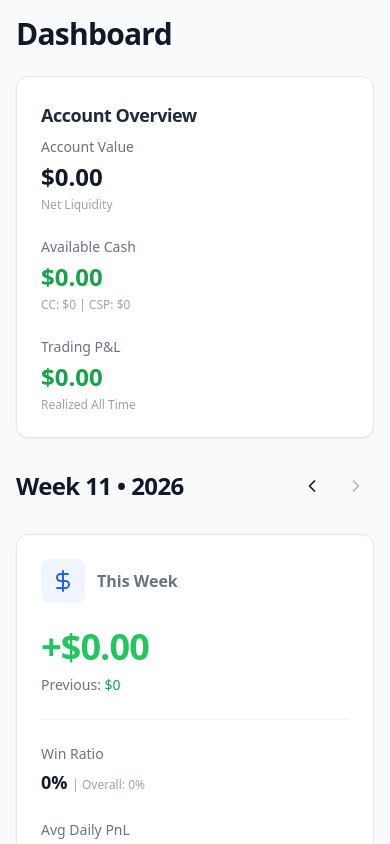
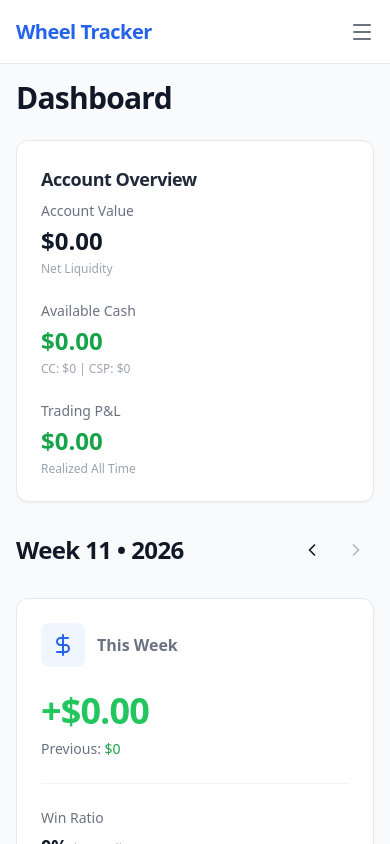
Before and after one commit to jeyasaran/my-wheel-tracker, a React (Vite) app: page / in a window 390 px wide. Built offline with nearby package versions, Linux system fonts and the light colour scheme; no server answers.

Commit message:
Add responsive mobile header and slide-out sidebar overlay

```diff
--- a/config.yaml
+++ b/config.yaml
@@ -1,6 +1,6 @@
 name: "Options Wheel Tracker"
 description: "A comprehensive tracker for Options Wheel Strategy and Long stock positions."
-version: "1.2.8"
+version: "1.2.9"
 slug: "options_wheel_tracker"
 init: false
 arch:
--- a/src/layouts/SidebarLayout.tsx
+++ b/src/layouts/SidebarLayout.tsx
@@ -1,24 +1,53 @@
 import { Outlet, NavLink } from 'react-router-dom';
-import { LayoutDashboard, List, Settings, Archive, DollarSign, TrendingUp, Palette, Building2, Loader2, Activity } from 'lucide-react';
+import { LayoutDashboard, List, Settings, Archive, DollarSign, TrendingUp, Palette, Building2, Loader2, Activity, Menu, X } from 'lucide-react';
 import { cn } from '../lib/utils';
 import { useTradeStore } from '../hooks/useTradeStore';
+import { useState } from 'react';
 
 export function SidebarLayout() {
     const { loading } = useTradeStore();
+    const [mobileMenuOpen, setMobileMenuOpen] = useState(false);
+
+    const closeMobileMenu = () => setMobileMenuOpen(false);
 
     return (
-        <div className="flex h-screen w-full bg-gray-50 dark:bg-gray-950 text-gray-900 dark:text-gray-100 font-sans">
-            {/* Sidebar code... omitted for brevity in replace_file_content if possible but I'll include enough to match */}
-            <aside className="hidden w-64 flex-col border-r border-gray-200 bg-white dark:border-gray-800 dark:bg-gray-900 md:flex">
+        <div className="flex flex-col md:flex-row h-screen w-full bg-gray-50 dark:bg-gray-950 text-gray-900 dark:text-gray-100 font-sans">
+            {/* Mobile Header */}
+            <div className="md:hidden flex h-16 items-center justify-between border-b border-gray-200 px-4 bg-white dark:border-gray-800 dark:bg-gray-900 shrink-0">
+                <h1 className="text-xl font-bold tracking-tight text-blue-600 dark:text-blue-500">
+                    Wheel Tracker
+                </h1>
+                <button
+                    onClick={() => setMobileMenuOpen(!mobileMenuOpen)}
+                    className="p-2 -mr-2 text-gray-500 hover:text-gray-900 dark:text-gray-400 dark:hover:text-gray-100"
+                >
+                    {mobileMenuOpen ? <X className="h-6 w-6" /> : <Menu className="h-6 w-6" />}
+                </button>
+            </div>
+
+            {/* Mobile Overlay */}
+            {mobileMenuOpen && (
+                <div
+                    className="fixed inset-0 z-40 bg-black/50 backdrop-blur-sm md:hidden"
+                    onClick={closeMobileMenu}
+                />
+            )}
+
+            {/* Sidebar */}
+            <aside className={cn(
+                "fixed inset-y-0 left-0 z-50 w-64 flex-col border-r border-gray-200 bg-white dark:border-gray-800 dark:bg-gray-900 transition-transform duration-300 ease-in-out md:static md:flex",
+                mobileMenuOpen ? "translate-x-0 flex" : "-translate-x-full md:translate-x-0"
+            )}>
                 <div className="flex h-16 items-center border-b border-gray-200 px-6 dark:border-gray-800">
                     <h1 className="text-xl font-bold tracking-tight text-blue-600 dark:text-blue-500">
                         Wheel Tracker
                     </h1>
                 </div>
-                {/* ... existing nav ... */}
-                <nav className="flex-1 space-y-1 p-4">
+
+                <nav className="flex-1 space-y-1 p-4 overflow-y-auto">
                     <NavLink
                         to="/"
+                        onClick={closeMobileMenu}
                         className={({ isActive }) =>
                             cn(
                                 'flex items-center gap-3 rounded-md px-3 py-2 text-sm font-medium transition-colors',
@@ -33,6 +62,7 @@ export function SidebarLayout() {
                     </NavLink>
                     <NavLink
                         to="/metrics"
+                        onClick={closeMobileMenu}
                         className={({ isActive }) =>
                             cn(
                                 'flex items-center gap-3 rounded-md px-3 py-2 text-sm font-medium transition-colors',
@@ -47,6 +77,7 @@ export function SidebarLayout() {
                     </NavLink>
                     <NavLink
                         to="/trades"
+                        onClick={closeMobileMenu}
                         className={({ isActive }) =>
                             cn(
                                 'flex items-center gap-3 rounded-md px-3 py-2 text-sm font-medium transition-colors',
@@ -61,6 +92,7 @@ export function SidebarLayout() {
                     </NavLink>
                     <NavLink
                         to="/positions"
+                        onClick={closeMobileMenu}
                         className={({ isActive }) =>
                             cn(
                                 'flex items-center gap-3 rounded-md px-3 py-2 text-sm font-medium transition-colors',
@@ -75,6 +107,7 @@ export function SidebarLayout() {
                     </NavLink>
                     <NavLink
                         to="/archive"
+                        onClick={closeMobileMenu}
                         className={({ isActive }) =>
                             cn(
                                 'flex items-center gap-3 rounded-md px-3 py-2 text-sm font-medium transition-colors',
@@ -93,6 +126,7 @@ export function SidebarLayout() {
                     </div>
                     <NavLink
                         to="/settings/cash-ledger"
+                        onClick={closeMobileMenu}
                         className={({ isActive }) =>
                             cn(
                                 'flex items-center gap-3 rounded-md px-3 py-2 text-sm font-medium transition-colors',
@@ -107,6 +141,7 @@ export function SidebarLayout() {
                     </NavLink>
                     <NavLink
                         to="/settings/massive"
+                        onClick={closeMobileMenu}
                         className={({ isActive }) =>
                             cn(
                                 'flex items-center gap-3 rounded-md px-3 py-2 text-sm font-medium transition-colors',
@@ -121,6 +156,7 @@ export function SidebarLayout() {
                     </NavLink>
                     <NavLink
                         to="/settings/brokers"
+                        onClick={closeMobileMenu}
                         className={({ isActive }) =>
                             cn(
                                 'flex items-center gap-3 rounded-md px-3 py-2 text-sm font-medium transition-colors',
@@ -135,6 +171,7 @@ export function SidebarLayout() {
                     </NavLink>
                     <NavLink
                         to="/settings/theme"
+                        onClick={closeMobileMenu}
                         className={({ isActive }) =>
                             cn(
                                 'flex items-center gap-3 rounded-md px-3 py-2 text-sm font-medium transition-colors',
@@ -151,7 +188,7 @@ export function SidebarLayout() {
                 <div className="p-4 border-t border-gray-200 dark:border-gray-800">
                     <div className="flex items-center gap-3 px-3 py-2 text-sm font-medium text-gray-500">
                         <Settings className="h-4 w-4" />
-                        <span>v1.0.0</span>
+                        <span>v1.2.8</span>
                     </div>
                 </div>
             </aside>
```
